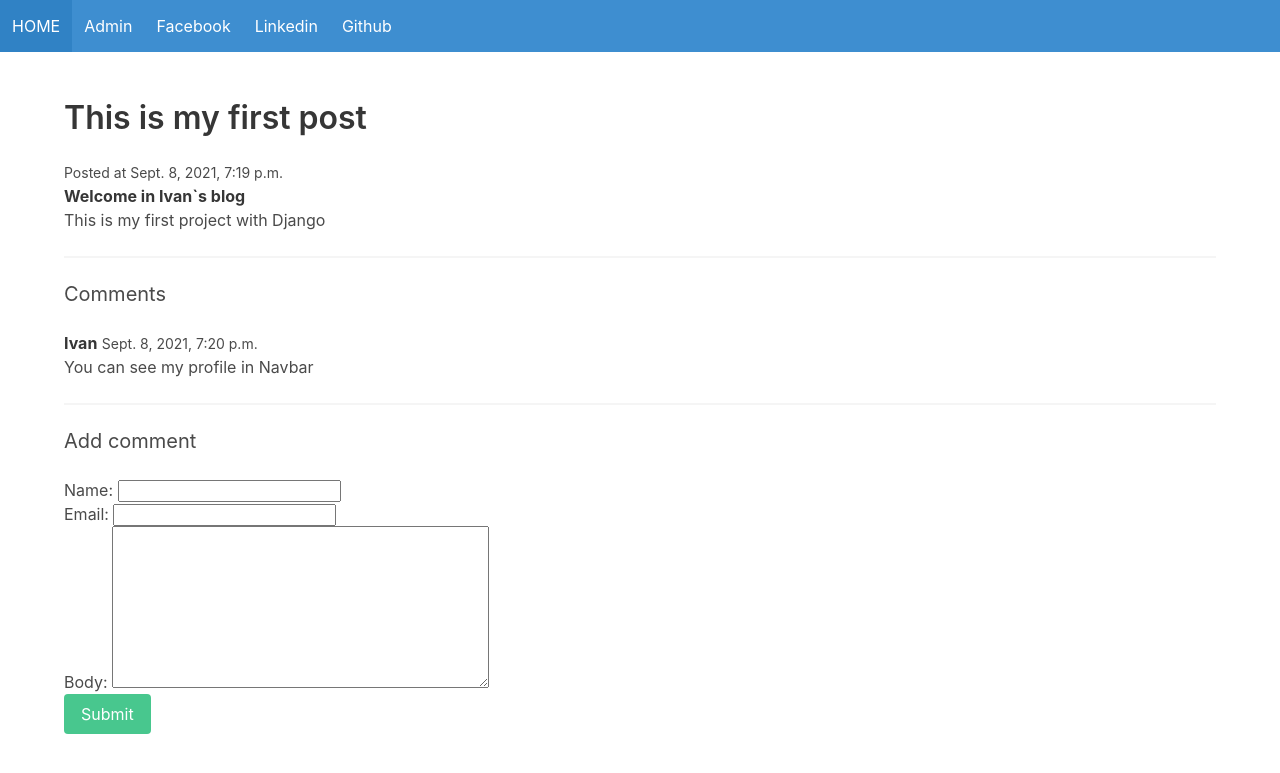
After one commit to snow27/Blog, a Django app: a page that uses mysite/blog/templates/blog/base.html in a window 1280 px wide. The commit adds this page. Shown: the top 773 px of the page. Run offline with Django 3.2, Linux system fonts and the light colour scheme; data comes from the database, SQL or seed files in the repository; both versions use the stored data as it was after the commit.

Commit message:
This is second commit

```diff
--- /dev/null
+++ b/mysite/blog/forms.py
@@ -0,0 +1,8 @@
+from django import forms
+
+from .models import Comment
+
+class CommentForm(forms.ModelForm):
+    class Meta:
+        model = Comment
+        fields = ['name', 'email', 'body']
--- a/mysite/blog/models.py
+++ b/mysite/blog/models.py
@@ -1,4 +1,5 @@
 from django.db import models
+from django.db.models.deletion import CASCADE
 
 
 # Create your models here.
@@ -12,3 +13,14 @@ class Post(models.Model):
 
     class Meta:
         ordering = ['-date_added']
+
+
+class Comment(models.Model):
+    post = models.ForeignKey(Post, related_name='comments', on_delete=models.CASCADE)
+    name = models.CharField(max_length=255)
+    email = models.EmailField()
+    body = models.TextField()
+    date_added = models.DateTimeField(auto_now_add=True)
+
+    class Meta:
+        ordering = ['date_added']
--- a/mysite/blog/templates/blog/base.html
+++ b/mysite/blog/templates/blog/base.html
@@ -8,7 +8,11 @@
 <body>
     <nav class="navbar is-info">
         <div class="navbar-brand">
-            <a href="/" class="navbar-item">Code with Ivan</a>
+            <a href="/" class="navbar-item">HOME</a>
+            <a href="admin/" class="navbar-item">Admin</a>
+            <a href="https://www.facebook.com/ivan.hristov.52831666" class="navbar-item">Facebook</a>
+            <a href="https://www.linkedin.com/in/ivan-hristov-07ab871a8/" class="navbar-item">Linkedin</a>
+            <a href="https://github.com/snow27" class="navbar-item">Github</a>
         </div>
     </nav>
 
--- /dev/null
+++ b/mysite/blog/templates/blog/post_detail.html
@@ -0,0 +1,51 @@
+<!DOCTYPE html>
+{% extends 'blog/base.html' %}
+
+{% block content %}
+    <h1 class="title">{{ post.title }}</h1>
+
+    <small>Posted at {{ post.date_added }}</small>
+
+    <p><strong>{{ post.intro }}</strong></p>
+
+    <p>{{ post.body }}</p>
+
+    <hr>
+
+    <h2 class="subtitle">Comments</h2>
+
+    {% for comment in post.comments.all %}
+        <article class="media">
+            <div class="media-content">
+                <div class="content">
+                    <p>
+                        <strong>{{ comment.name }}</strong> <small>{{ comment.date_added }}</small>
+                        <br>
+                        {{ comment.body }}
+                    </p>
+                </div>
+            </div>
+        </article>
+    {% empty %}
+        <div class="notification">
+            <p>No comments yet!</p>
+        </div>
+
+    {% endfor %}
+    <hr>
+
+    <h2 class="subtitle">Add comment</h2>
+
+    <form method="POST" action=".">
+        {% csrf_token %}
+
+        {{ form.as_p }}
+
+        <div class="field">
+            <div class="control">
+                <button class="button is-success">Submit</button>
+            </div>
+        </div>
+    </form>
+
+{% endblock %}
--- a/mysite/blog/views.py
+++ b/mysite/blog/views.py
@@ -1,8 +1,29 @@
-from django.shortcuts import render
+from django.shortcuts import redirect, render
+
+from .forms import CommentForm
 
 from .models import Post
 
 def frontpage(request):
+    posts = Post.objects.all()
+
+    return render(request, 'blog/frontpage.html', {'posts': posts})
+
+def post_detail(request, slug):
+    post = Post.objects.get(slug=slug)
+
+    if request.method == "POST":
+        form = CommentForm(request.POST)
+
+        if form.is_valid():
+            comment = form.save(commit=False)
+            comment.post = post
+            comment.save()
+
+            return redirect('post_detail', slug = post.slug)
+
+    else:
+        form = CommentForm()
 
 
-    return render(request, 'blog/frontpage.html')
+    return render(request, 'blog/post_detail.html', {'post': post, 'form': form})
--- a/mysite/mysite/urls.py
+++ b/mysite/mysite/urls.py
@@ -15,10 +15,11 @@ Including another URLconf
 """
 from django.contrib import admin
 from django.urls import path
-from blog.views import frontpage
+from blog.views import frontpage, post_detail
 
 
 urlpatterns = [
     path('', frontpage, name='frontpage'),
     path('admin/', admin.site.urls),
+    path('<slug:slug>/', post_detail, name='post_detail'),
 ]
```
Also changed, not shown: mysite/blog/templates/blog/frontpage.html (+12 -1 lines), mysite/blog/migrations/0002_comment.py (added), mysite/db.sqlite3.
